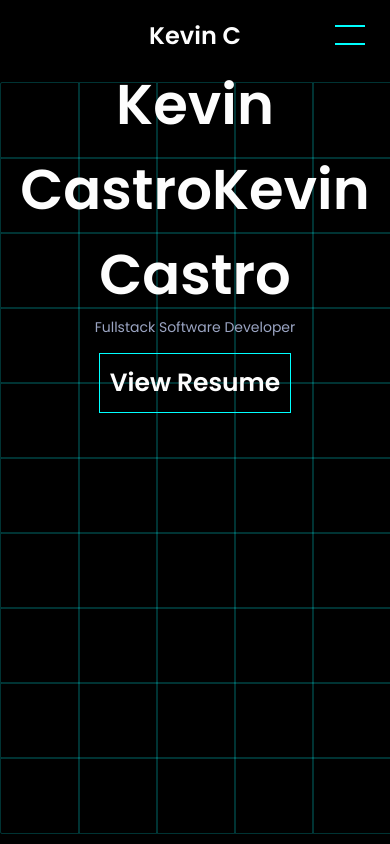
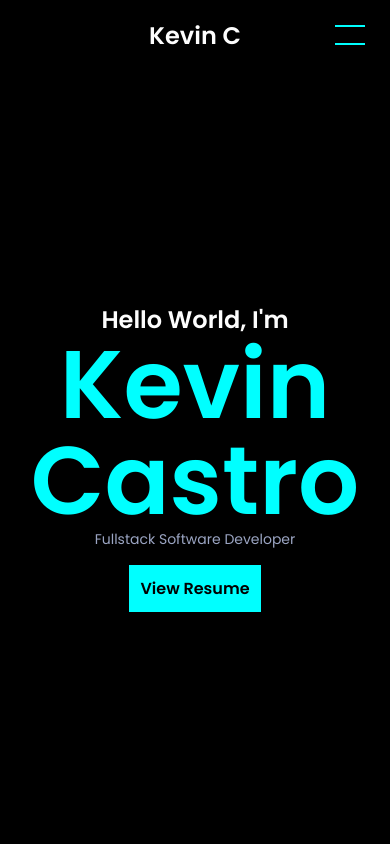
Before and after one commit to kevincas01/portfolio, a React (Create React App) app: page / in a window 390 px wide. Shown: the top 844 px of the page. Built offline with nearby package versions, Linux system fonts and the light colour scheme; the HTML template or start-up script is replaced by a standard one.

Commit message:
Profile styles change

```diff
--- a/src/Styles/profile.css
+++ b/src/Styles/profile.css
@@ -1,34 +1,25 @@
-.profile-container {
-  width: 100%;
-  margin-inline: auto;
-  box-sizing: border-box;
-  overflow: hidden;
-}
 .profile {
-  box-sizing: border-box;
-  display: grid;
   height: calc(100vh - var(--navbar-height));
-
-  align-items: center;
-  text-align: center;
   position: relative;
 }
 
 .background-grid {
   display: grid;
-  grid-template-columns: repeat(auto-fill, minmax(75px, 1fr));
-  grid-template-rows: repeat(auto-fill, minmax(75px, 1fr));
-  grid-auto-rows: 75px;
+  grid-template-columns: repeat(auto-fit, minmax(75px, 1fr));
+  grid-template-rows: repeat(auto-fit, minmax(75px, 1fr));
+  height: 100%;
 }
 
 .background-grid div {
   width: 100%;
   height: 100%;
-  opacity: 0.2;
-  border: 1px var(--main-color) solid;
-  border-radius: 2px;
-  background-color: transparent;
+
+  border: 1px var(--grid-border-color) solid;
   transition: background-color 0.3s, opacity 3s;
+}
+
+.background-grid div:hover {
+  background-color: var(--main-color);
 }
 
 .background-grid div.fade-out {
@@ -38,12 +29,10 @@
 @keyframes fadeGridOut {
   0% {
     background-color: var(--main-color);
-    opacity: 0.8;
   }
 
   100% {
     background-color: transparent;
-    opacity: 0.2;
   }
 }
 
@@ -55,7 +44,7 @@
   flex-direction: column;
   justify-content: center;
   align-items: center;
-  margin: 0;
+  text-align: center;
 }
 
 h1.profile-name::after {
@@ -63,26 +52,45 @@ h1.profile-name::after {
 }
 
 .profile-greeting {
-  z-index: 5;
-
-  width: 500px;
-
   font-size: 1.5rem;
 }
+
 .profile-name {
-  z-index: 5;
+  mix-blend-mode: var(--blend-mode);
+  color: var(--main-color);
 
   padding: 0;
 
   font-size: 8rem;
+  line-height: 8rem;
   font-weight: 800;
 }
+
+.profile-greeting,
+.profile-name {
+  position: relative;
+  display: inline-block;
+}
+
+.invisible-placeholder {
+  opacity: 0;
+}
+
+.animated-overlay {
+  position: absolute;
+  inset: 0;
+
+  pointer-events: none;
+}
+
 .hidden-content {
-  z-index: 5;
+  width: 75%;
+  opacity: 0;
+}
 
-  width: 75%;
-
+.hidden-content.show {
   animation: fadeIn 0.5s ease;
+  opacity: 1;
 }
 
 @keyframes fadeIn {
@@ -100,40 +108,22 @@ h1.profile-name::after {
   gap: 10px;
   margin-top: 15px;
 }
+
 .profile-button {
   padding: 10px;
   font-weight: 700;
-  font-size:25px;
+
   pointer-events: auto;
+  mix-blend-mode: var(--blend-mode);
+  background-color: var(--main-color);
+
+  color: var(--main-background-color);
+  opacity: 1;
 }
 
-@media screen and (max-width: 830px) {
-  .profile {
-    grid-template-columns: 1fr;
-    align-items: center;
-  }
-
-  #profile-photo {
-    min-height: 300px;
-    min-width: 300px;
-    height: 40vw;
-    width: 40vw;
-  }
-
-  .profile-greeting {
-    width: 100%;
-  }
+@media screen and (max-width: 768px) {
   .profile-name {
-    width: 100%;
-
-    font-size: 3.5rem;
-  }
-  .hidden-content {
-    width: 100%;
-  }
-
-  .profile-content {
-    justify-content: center;
-    height: 300px;
+    font-size: 6rem;
+    line-height: 6rem;
   }
 }
```
